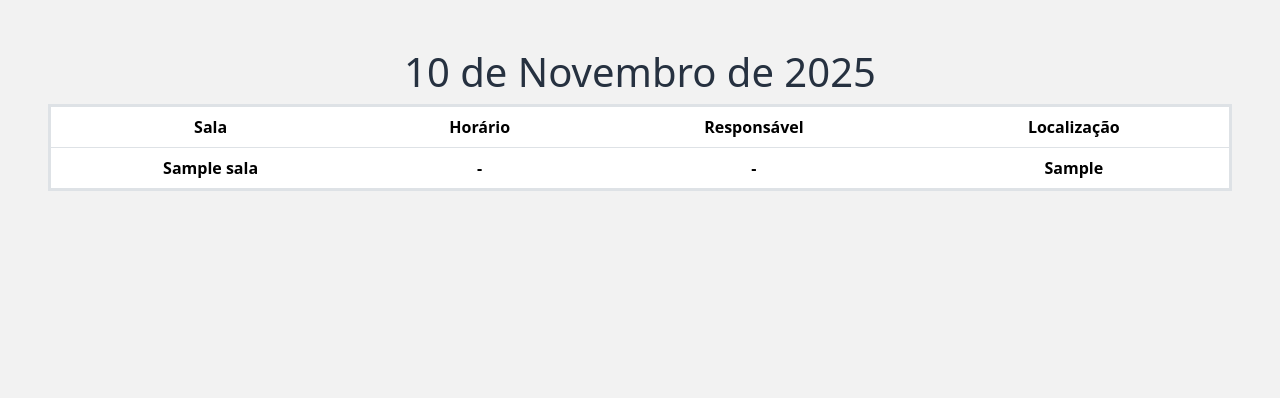
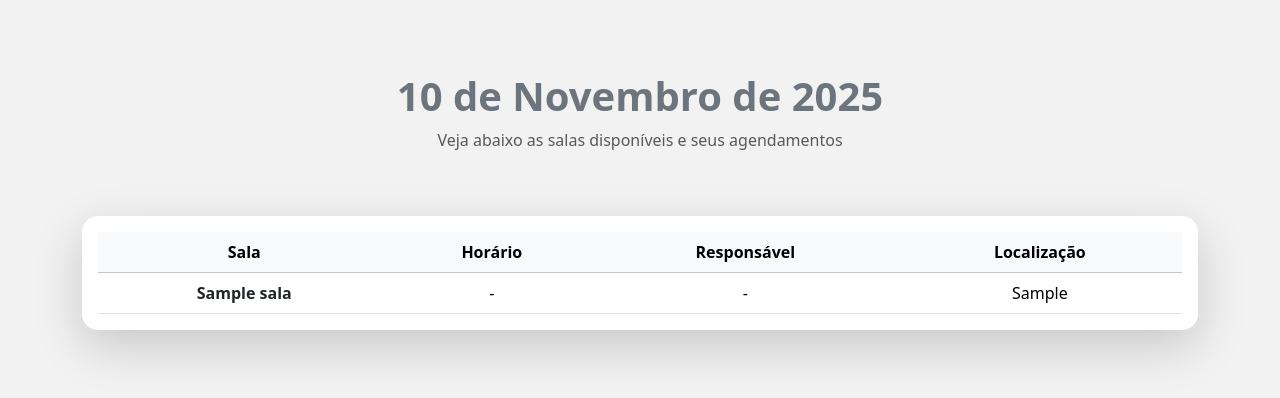
Before and after one commit to lorenaneiva/room-scheduling-manager, a Django app: page / in a window 1280 px wide. Shown: the part 56-454 px from the top of the page. Run offline with Django 5.2, Linux system fonts and the light colour scheme; tables that the repository leaves empty hold one stand-in row (values such as "Sample post"); lists and menus that the app fills with data are empty.

Commit message:
style: estilização completa da pagina index

```diff
--- a/agendador/templates/agendador/index.html
+++ b/agendador/templates/agendador/index.html
@@ -1,44 +1,54 @@
 {% extends "agendador/base.html" %}
 {% load static %}
+
 {% block extra_css %}
-
+<link rel="stylesheet" href="{% static 'agendador/css/index.css' %}">
 {% endblock extra_css %}
 
-
 {% block header %}
-<h1>{{ data_atual }}</h1>
-{%endblock header%}
+<div class="page-header text-center mt-4">
+  <h1 class="display-6 fw-bold text-secondary">{{ data_atual }}</h1>
+  <p class="text-muted">Veja abaixo as salas disponíveis e seus agendamentos</p>
+</div>
+{% endblock header %}
 
 {% block content %}
-
-<table class="table table-hover border border-3 ">
-    <tr>
+<div class="container my-5">
+  <div class="card shadow-lg border-0 rounded-4 ">
+    <div class="card-body ">
+      <table class="table align-middle table-hover mb-0">
+        <thead class="table-light">
+          <tr class="text-center">
             <th>Sala</th>
             <th>Horário</th>
             <th>Responsável</th>
             <th>Localização</th>
           </tr>
+        </thead>
+        <tbody>
           {% for sala in salas %}
-    <tr>
-        <th>{{sala.nome}}</th>
+          <tr class="text-center">
+            <td class="fw-semibold text-dark">{{ sala.nome }}</td>
             {% for agendamento in agendamentos %}
               {% if agendamento.sala == sala %}
-            <th> {{ agendamento.hora_inicio }} até {{agendamento.hora_fim }} </th>
-            <th> {{ agendamento.professor }} </th>
-            <th>{{sala.localização}}</th>
+                <td>{{ agendamento.hora_inicio }} até {{ agendamento.hora_fim }}</td>
+                <td>{{ agendamento.professor }}</td>
+                <td>{{ sala.localização }}</td>
               {% else %}
-            <th> - </th>
-            <th> - </th>
-            <th>{{sala.localização}}</th>
+                <td>-</td>
+                <td>-</td>
+                <td>{{ sala.localização }}</td>
               {% endif %}
             {% empty %}
-            <th> - </th>
-            <th> - </th>
-            <th>{{sala.localização}}</th>
+              <td>-</td>
+              <td>-</td>
+              <td>{{ sala.localização }}</td>
             {% endfor %}
-
           </tr>
           {% endfor %}
+        </tbody>
       </table>
-
+    </div>
+  </div>
+</div>
 {% endblock %}
```
Lines whose indentation alone changed are shown as unchanged.
